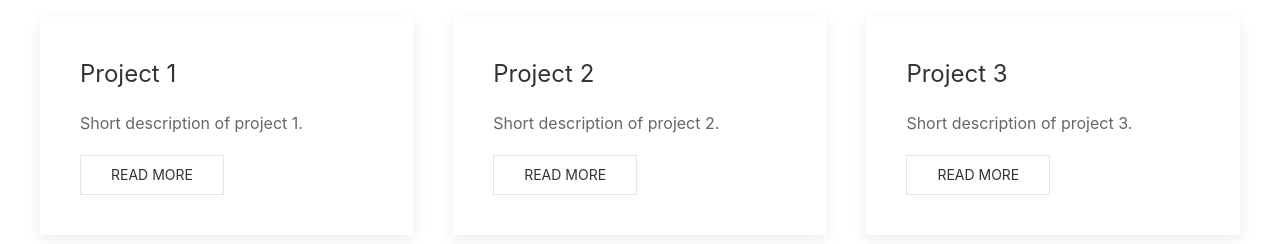
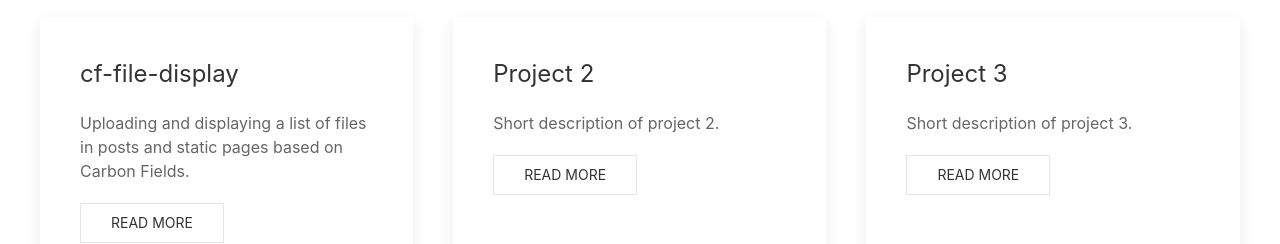
Before and after one commit to ivankrivenko/ivankrivenko.github.io, a plain HTML site: page index.html in a window 1280 px wide. Shown: the part 321-565 px from the top of the page. Drawn offline with nearby package versions, Linux system fonts and the light colour scheme.

Commit message:
cf-file-display added

```diff
--- a/index.html
+++ b/index.html
@@ -41,9 +41,9 @@
             <div class="uk-grid-match uk-child-width-1-3@m" uk-grid>
                 <div>
                     <div class="uk-card uk-card-default uk-card-hover uk-card-body">
-                        <h3 class="uk-card-title">Project 1</h3>
-                        <p>Short description of project 1.</p>
-                        <a href="#" class="uk-button uk-button-default">Read more</a>
+                        <h3 class="uk-card-title">cf-file-display</h3>
+                        <p>Uploading and displaying a list of files in posts and static pages based on Carbon Fields.</p>
+                        <a href="https://github.com/ivankrivenko/cf-file-display" class="uk-button uk-button-default">Read more</a>
                     </div>
                 </div>
                 <div>
```
